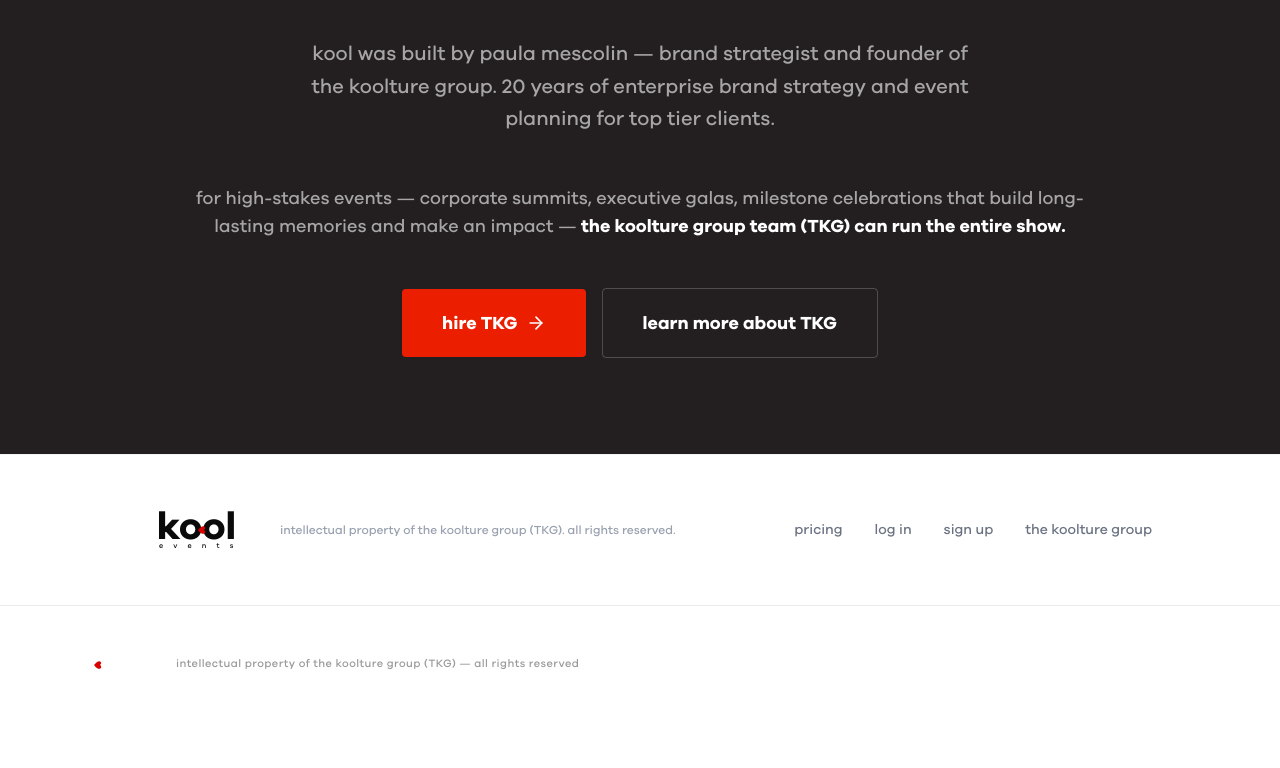
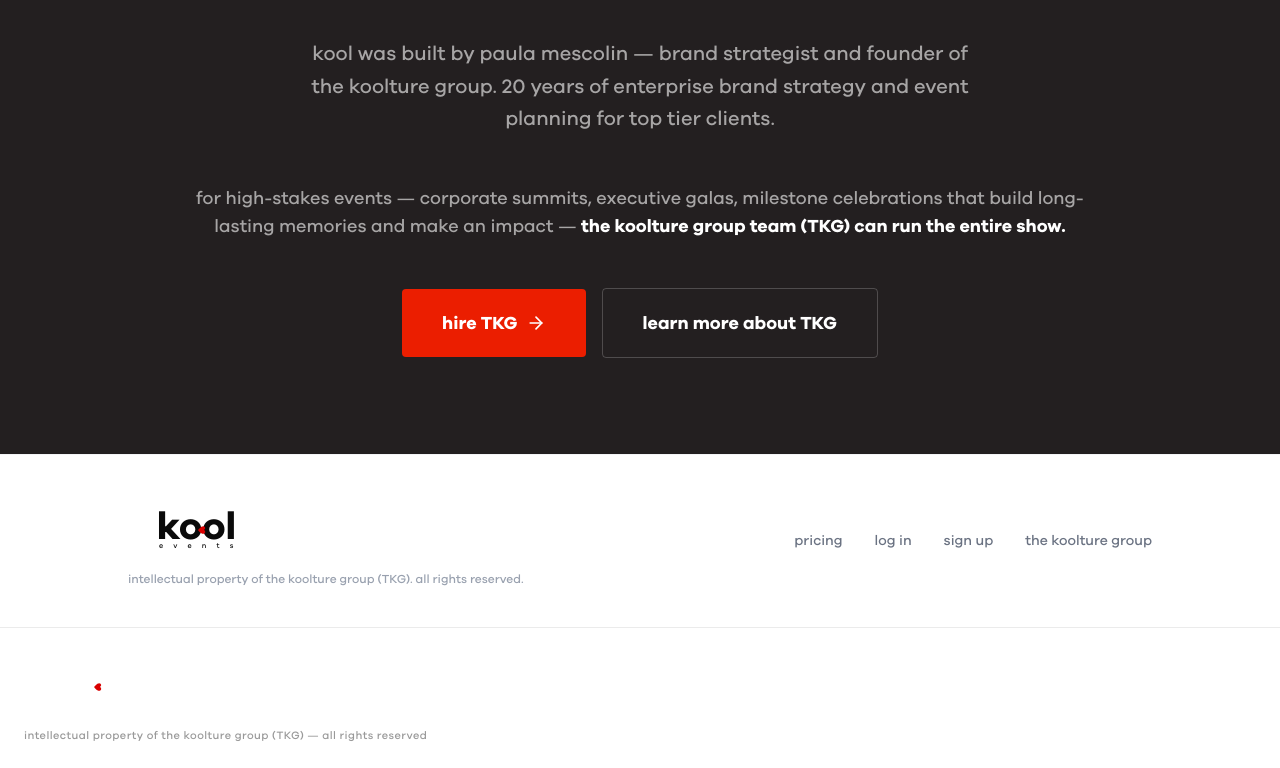
Before and after one commit to mrkoolbot/kool-app, a Next.js app: page / in a window 1280 px wide. Shown: the part 4267-5035 px from the top of the page. Before the commit the page ends 4991 px from the top, so only its background shows below. Built offline with nearby package versions, Linux system fonts and the light colour scheme.

Commit message:
fix: footer — logo above text, left-aligned

```diff
--- a/app/layout.tsx
+++ b/app/layout.tsx
@@ -59,7 +59,7 @@
       <body className={`${galanoGrotesque.variable} font-galano`}>
         {children}
         <footer style={{ borderTop: "1px solid #EBEBEB", padding: "24px 24px" }}>
-          <div style={{ display: "flex", alignItems: "center", gap: "12px" }}>
+          <div style={{ display: "flex", flexDirection: "column", alignItems: "flex-start", gap: "6px" }}>
             <Link href="/"><KoolLogo size="sm" /></Link>
             <span style={{ fontSize: "11px", color: "#999", letterSpacing: "0.04em" }}>intellectual property of the koolture group (TKG) — all rights reserved</span>
           </div>
--- a/app/page.tsx
+++ b/app/page.tsx
@@ -330,7 +330,7 @@
       {/* Footer */}
       <footer className="py-10 px-6 border-t border-gray-100">
         <div className="max-w-5xl mx-auto flex flex-col md:flex-row items-center justify-between gap-4">
-          <div className="flex items-center gap-3">
+          <div className="flex flex-col items-start gap-1.5">
             <Link href="/">
               <KoolLogo inverted={true} size="sm" />
             </Link>
```
